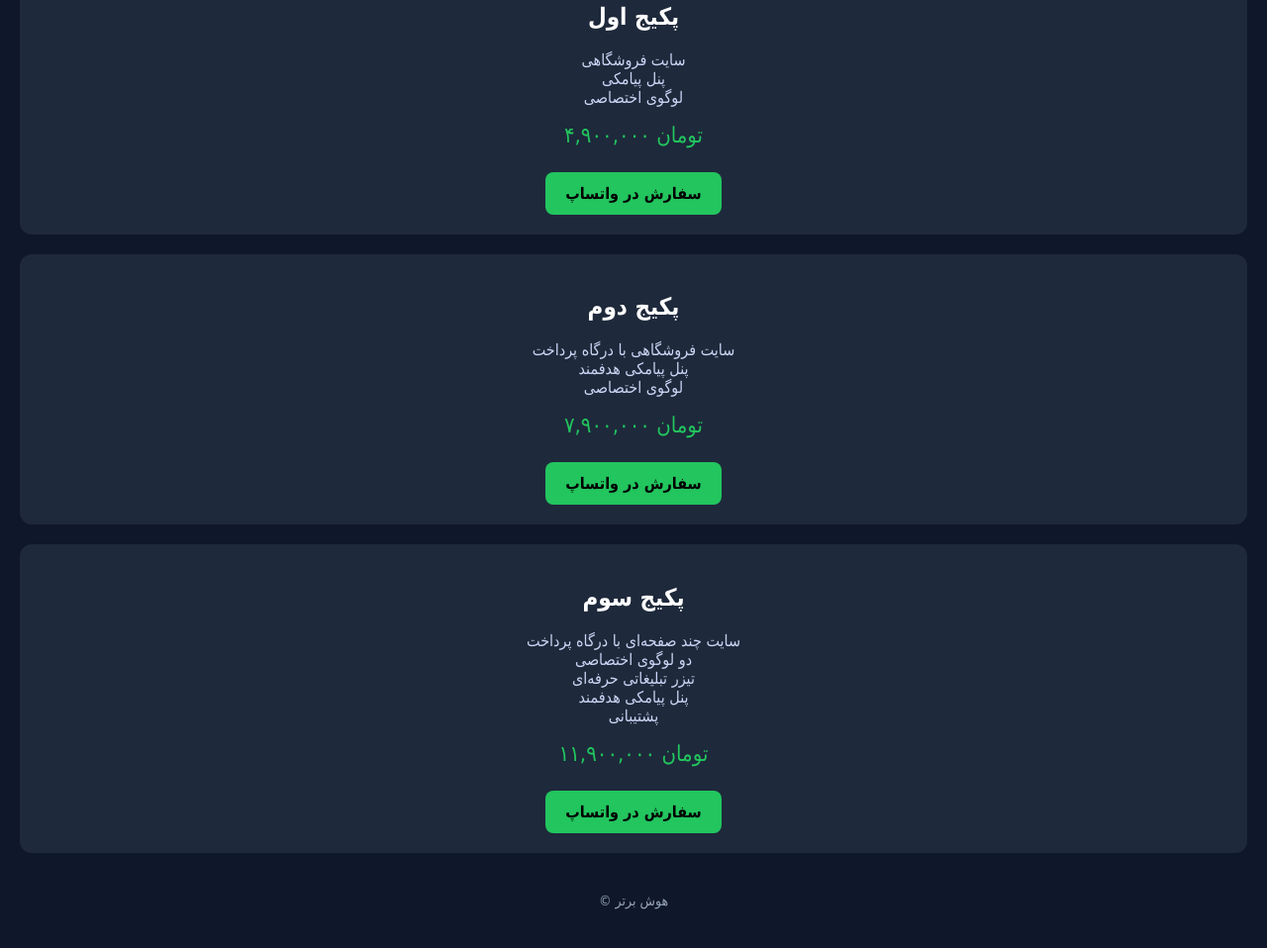
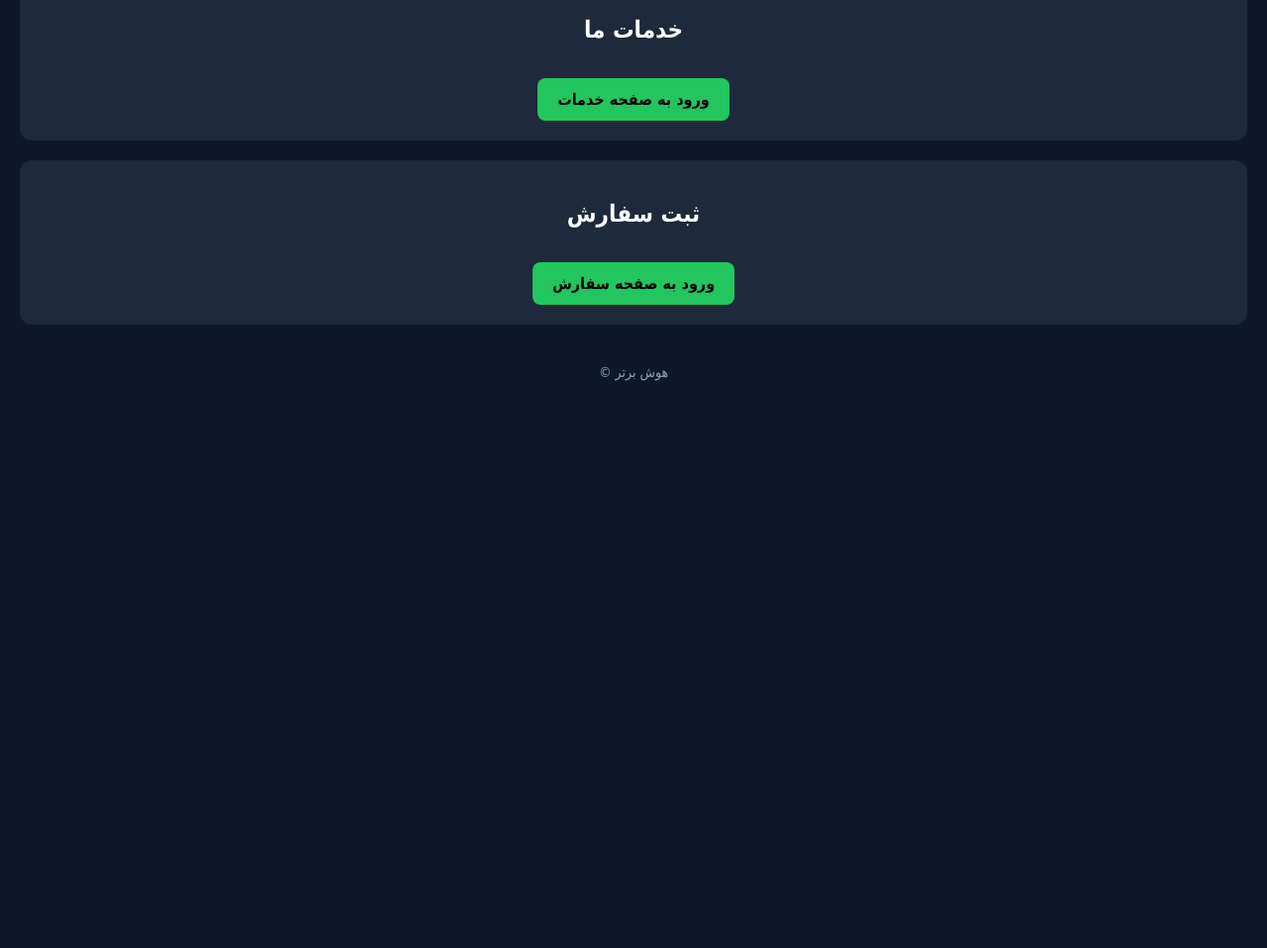
Before and after one commit to samanfereydounizadeh/Hoosh-bartar, a plain HTML site: page index.html in a window 1280 px wide. Shown: the part 240-1198 px from the top of the page at 99% size. After the commit the page ends 800 px from the top, so only its background shows below. Drawn offline with Linux system fonts and the light colour scheme.

Commit message:
Update index.html

```diff
--- a/index.html
+++ b/index.html
@@ -1,9 +1,11 @@
+
 <!DOCTYPE html>
 <html lang="fa">
 <head>
   <meta charset="UTF-8">
   <title>هوش برتر | طراحی سایت و تبلیغات</title>
   <meta name="viewport" content="width=device-width, initial-scale=1.0">
+
   <style>
     body{
       margin:0;
@@ -15,26 +17,13 @@
     header{
       padding:40px 20px;
     }
-    h1{
-      font-size:28px;
-      margin-bottom:10px;
-    }
-    p{
-      font-size:16px;
-      color:#cbd5f5;
-    }
     .box{
       background:#1e293b;
       margin:20px;
       padding:20px;
       border-radius:12px;
     }
-    .price{
-      font-size:22px;
-      color:#22c55e;
-      margin:10px 0;
-    }
-    a.btn{
+    .btn{
       display:inline-block;
       margin-top:15px;
       padding:12px 20px;
@@ -60,36 +49,13 @@
 </header>
 
 <div class="box">
-  <h2>پکیج اول</h2>
-  <p>سایت فروشگاهی<br>پنل پیامکی<br>لوگوی اختصاصی</p>
-  <div class="price">۴,۹۰۰,۰۰۰ تومان</div>
-  <a class="btn" href="https://wa.me/989184585057" target="_blank">
-    سفارش در واتساپ
-  </a>
+  <h2>خدمات ما</h2>
+  <a class="btn" href="services.html">ورود به صفحه خدمات</a>
 </div>
 
 <div class="box">
-  <h2>پکیج دوم</h2>
-  <p>سایت فروشگاهی با درگاه پرداخت<br>پنل پیامکی هدفمند<br>لوگوی اختصاصی</p>
-  <div class="price">۷,۹۰۰,۰۰۰ تومان</div>
-  <a class="btn" href="https://wa.me/989184585057" target="_blank">
-    سفارش در واتساپ
-  </a>
-</div>
-
-<div class="box">
-  <h2>پکیج سوم</h2>
-  <p>
-    سایت چند صفحه‌ای با درگاه پرداخت<br>
-    دو لوگوی اختصاصی<br>
-    تیزر تبلیغاتی حرفه‌ای<br>
-    پنل پیامکی هدفمند<br>
-    پشتیبانی
-  </p>
-  <div class="price">۱۱,۹۰۰,۰۰۰ تومان</div>
-  <a class="btn" href="https://wa.me/989184585057" target="_blank">
-    سفارش در واتساپ
-  </a>
+  <h2>ثبت سفارش</h2>
+  <a class="btn" href="Order.html">ورود به صفحه سفارش</a>
 </div>
 
 <footer>
```
